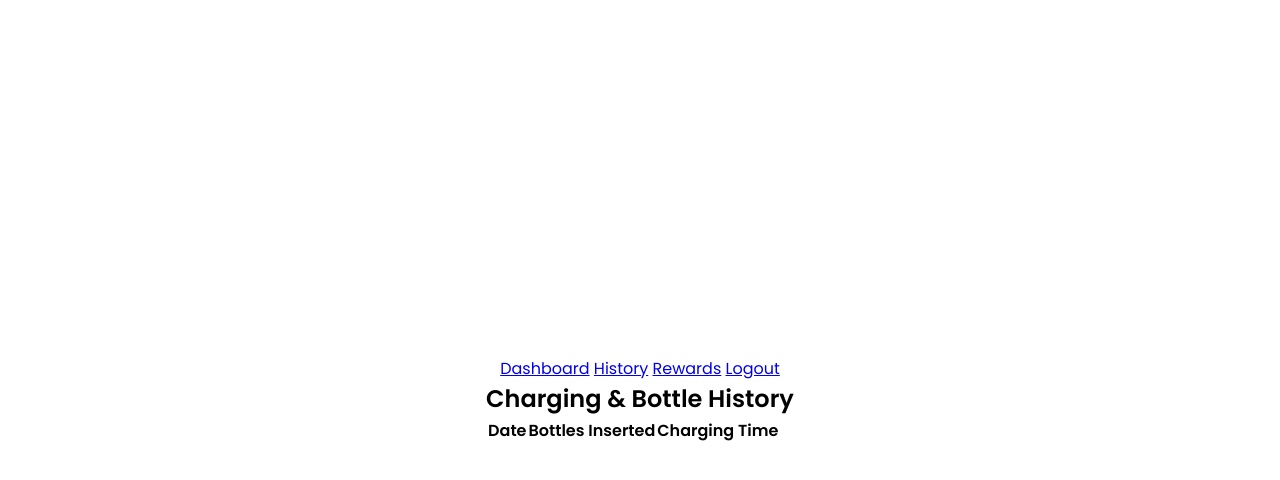
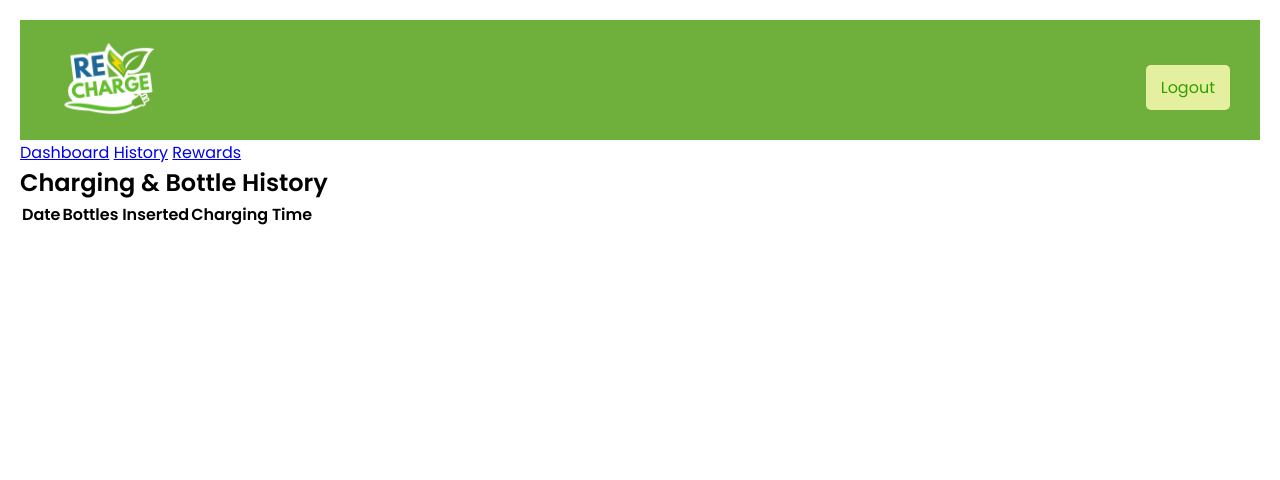
Before and after one commit to KyleDumalaog/Capstone, a website with bundled scripts: page public/history.html in a window 1280 px wide. Built offline with nearby package versions, Linux system fonts and the light colour scheme; no server answers.

Commit message:
firebase

```diff
--- a/public/history.html
+++ b/public/history.html
@@ -8,13 +8,17 @@
         <title>Charging History</title>
         <link rel="stylesheet" href="styles.css">
     </head>
-
+    <header>
+        <div class="logoheader-container">
+            <img src="assets/ReChargeLogo.png?v=2" alt="Logo" class="logoHeader">
+        </div>
+        <a href="#" id="logout">Logout</a>
+    </header>
 <body>
     <nav>
         <a href="user_dashboard.html">Dashboard</a>
         <a href="history.html">History</a>
         <a href="rewards.html">Rewards</a>
-        <a href="#" id="logout">Logout</a>
     </nav>
     <div class="history-container">
         <h2>Charging & Bottle History</h2>
--- a/public/styles.css
+++ b/public/styles.css
@@ -14,10 +14,26 @@ body {
     background-color: #FFFFFF;
     display: flex;
     flex-direction: column; /* Stack logo + container */
-    justify-content: center;
-    align-items: center;
     height: 100vh;
     padding: 20px; /* Added padding for smaller screens */
+}
+/* Header Styles */
+header {
+    display: flex;
+    justify-content: space-between;
+    align-items: center;
+    background: #6faf3b;
+    padding:0px 30px 0px;
+}
+.logoheader-container {
+    display: flex;
+    align-items: center;
+}
+
+.logoHeader {
+    width: 120px;
+    height: auto;
+    margin-right: 1px;
 }
 
 /* 🔹 Logo */
@@ -139,6 +155,17 @@ body {
     font-size: 14px;
     color: #1d6899;
 }
+/* 🔹 Logout Link */
+#logout {
+    display: inline-block;
+    margin-top: 15px;
+    padding: 10px 15px;
+    background:#e4f0a0;
+    color: #349e00;
+    text-decoration: none;
+    border-radius: 5px;
+    text-align: center;
+}
 
 
 /* 🔹 Responsiveness */
```
Also changed, not shown: public/admin_dashboard.html (+6 -1 lines), public/rewards.html (+6 -1 lines), public/user_dashboard.html (+7 -1 lines).
